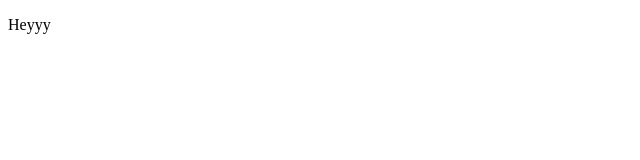
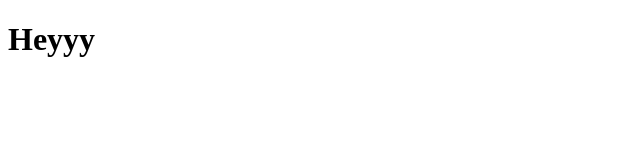
Before and after one commit to IkraP/consoleclear, a Gatsby site: page / in a window 1280 px wide. Shown: the whole page, without its empty margins (0-640 px from the left). Built offline with nearby package versions, Linux system fonts and the light colour scheme; Gatsby itself is replaced by a stand-in of ours.

```diff
--- a/src/pages/index.js
+++ b/src/pages/index.js
@@ -1,13 +1,10 @@
 import * as React from "react";
 
-// markup
-const IndexPage = () => {
+export default function IndexPage() {
   return (
     <main>
       <title>Home Page</title>
-      <p>Heyyy</p>
+      <h1>Heyyy</h1>
     </main>
   );
-};
-
-export default IndexPage;
+}
```
Also changed, not shown: src/components/layout.js (deleted, +0 -10 lines).
